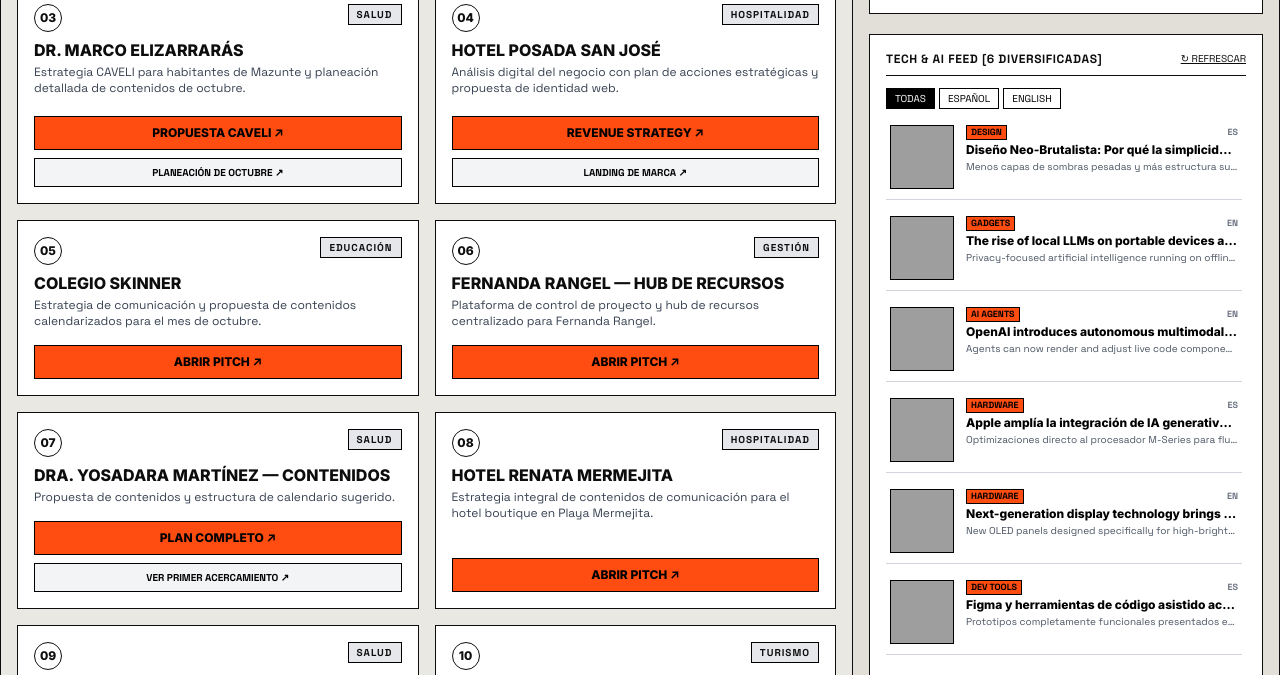
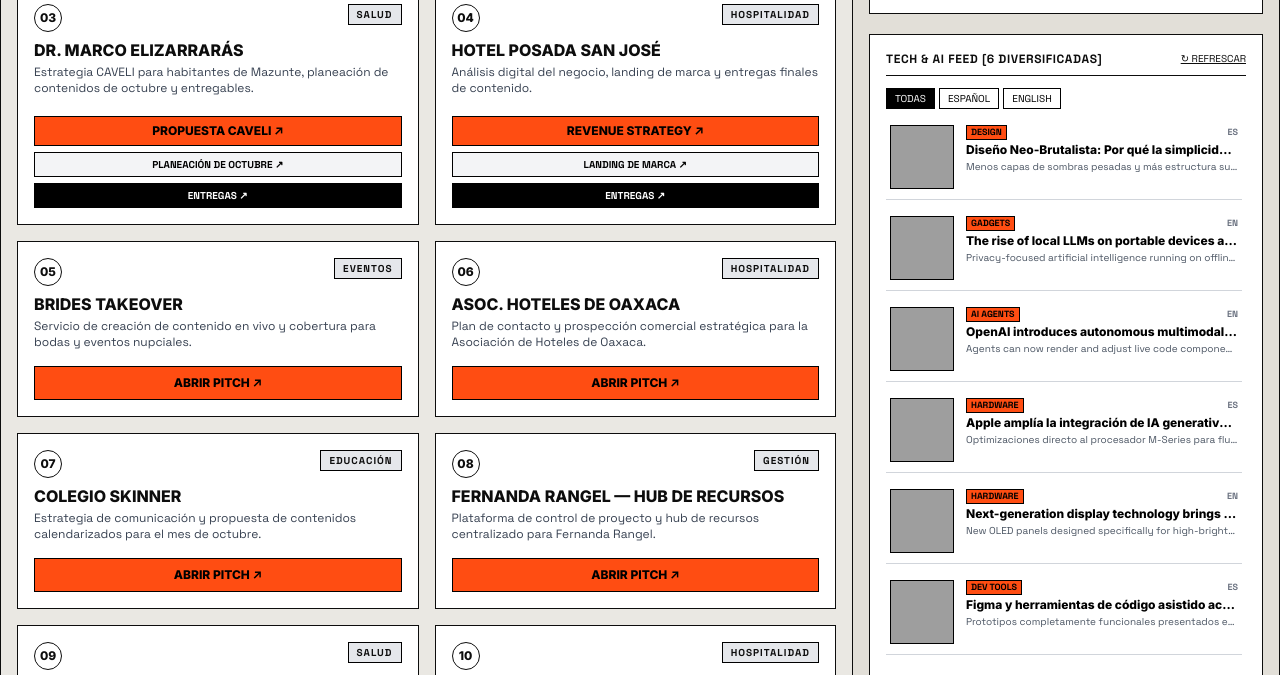
Before and after one commit to jonpisilmx/jon.links, a plain HTML site: page index.html in a window 1280 px wide. Shown: the part 700-1375 px from the top of the page. Drawn offline with nearby package versions, Linux system fonts and the light colour scheme; grey boxes are pictures that could not be loaded.

Commit message:
Update project counts and descriptions in index.html
Updated project counts and descriptions for various projects in index.html.

```diff
--- a/index.html
+++ b/index.html
@@ -116,7 +116,7 @@
 
         <div class="flex justify-between items-baseline mb-6 border-b border-brand-black pb-2">
           <h2 class="text-2xl font-black uppercase tracking-tight">Pitches & Demos</h2>
-          <span id="projectCount" class="text-xs font-mono-custom font-bold text-gray-700">[ 12 PROYECTOS ]</span>
+          <span id="projectCount" class="text-xs font-mono-custom font-bold text-gray-700">[ 14 PROYECTOS ]</span>
         </div>
 
         <div id="projectList" class="grid grid-cols-1 md:grid-cols-2 gap-4">
@@ -148,63 +148,95 @@
           </article>
 
           <!-- 03: DR. MARCO ELIZARRARÁS -->
-          <article class="brutalist-card bg-white p-4 flex flex-col justify-between" data-category="salud" data-title="dr marco elizarraras caveli contenidos mazunte planeacion octubre">
+          <article class="brutalist-card bg-white p-4 flex flex-col justify-between" data-category="salud" data-title="dr marco elizarraras caveli contenidos mazunte planeacion octubre entregas descargables">
             <div>
               <div class="flex justify-between items-start mb-2">
                 <span class="badge-number">03</span>
                 <span class="text-[10px] font-mono-custom font-bold uppercase tracking-widest bg-gray-200 px-2 py-0.5 border border-black">Salud</span>
               </div>
               <h3 class="text-base font-extrabold leading-tight uppercase mb-1">Dr. Marco Elizarrarás</h3>
-              <p class="text-xs text-gray-700 mb-3 font-mono-custom">Estrategia CAVELI para habitantes de Mazunte y planeación detallada de contenidos de octubre.</p>
+              <p class="text-xs text-gray-700 mb-3 font-mono-custom">Estrategia CAVELI para habitantes de Mazunte, planeación de contenidos de octubre y entregables.</p>
             </div>
-            <div class="flex flex-col gap-2 mt-2">
-              <a href="https://jonpisilmx.github.io/propuestacaveli" target="_blank" class="block w-full bg-brand-orange text-black font-bold text-center py-2 text-xs uppercase border border-black hover:bg-black hover:text-white transition-colors">
+            <div class="flex flex-col gap-1.5 mt-2">
+              <a href="https://jonpisilmx.github.io/propuestacaveli" target="_blank" class="block w-full bg-brand-orange text-black font-bold text-center py-1.5 text-xs uppercase border border-black hover:bg-black hover:text-white transition-colors">
                 PROPUESTA CAVELI ↗
               </a>
-              <a href="https://jonpisilmx.github.io/dr-elizarraras-contenidos-octubre/" target="_blank" class="block w-full bg-gray-100 text-black font-bold text-center py-1.5 text-[10px] uppercase border border-black hover:bg-black hover:text-white transition-colors font-mono-custom">
+              <a href="https://jonpisilmx.github.io/dr-elizarraras-contenidos-octubre/" target="_blank" class="block w-full bg-gray-100 text-black font-bold text-center py-1 text-[10px] uppercase border border-black hover:bg-black hover:text-white transition-colors font-mono-custom">
                 PLANEACIÓN DE OCTUBRE ↗
+              </a>
+              <a href="https://jonpisilmx.github.io/descargablesdrmarco/" target="_blank" class="block w-full bg-black text-white font-bold text-center py-1 text-[10px] uppercase border border-black hover:bg-brand-orange hover:text-black transition-colors font-mono-custom">
+                ENTREGAS ↗
               </a>
             </div>
           </article>
 
           <!-- 04: HOTEL POSADA SAN JOSÉ -->
-          <article class="brutalist-card bg-white p-4 flex flex-col justify-between" data-category="hospitalidad" data-title="hotel posada san jose analisis digital revenue">
+          <article class="brutalist-card bg-white p-4 flex flex-col justify-between" data-category="hospitalidad" data-title="hotel posada san jose analisis digital revenue entregas reels">
             <div>
               <div class="flex justify-between items-start mb-2">
                 <span class="badge-number">04</span>
                 <span class="text-[10px] font-mono-custom font-bold uppercase tracking-widest bg-gray-200 px-2 py-0.5 border border-black">Hospitalidad</span>
               </div>
               <h3 class="text-base font-extrabold leading-tight uppercase mb-1">Hotel Posada San José</h3>
-              <p class="text-xs text-gray-700 mb-3 font-mono-custom">Análisis digital del negocio con plan de acciones estratégicas y propuesta de identidad web.</p>
+              <p class="text-xs text-gray-700 mb-3 font-mono-custom">Análisis digital del negocio, landing de marca y entregas finales de contenido.</p>
             </div>
-            <div class="flex flex-col gap-2 mt-2">
-              <a href="https://jonpisilmx.github.io/posada-san-jose/" target="_blank" class="block w-full bg-brand-orange text-black font-bold text-center py-2 text-xs uppercase border border-black hover:bg-black hover:text-white transition-colors">
+            <div class="flex flex-col gap-1.5 mt-2">
+              <a href="https://jonpisilmx.github.io/posada-san-jose/" target="_blank" class="block w-full bg-brand-orange text-black font-bold text-center py-1.5 text-xs uppercase border border-black hover:bg-black hover:text-white transition-colors">
                 REVENUE STRATEGY ↗
               </a>
-              <a href="https://jonpisilmx.github.io/hotel-posada-san-jose/" target="_blank" class="block w-full bg-gray-100 text-black font-bold text-center py-1.5 text-[10px] uppercase border border-black hover:bg-black hover:text-white transition-colors font-mono-custom">
+              <a href="https://jonpisilmx.github.io/hotel-posada-san-jose/" target="_blank" class="block w-full bg-gray-100 text-black font-bold text-center py-1 text-[10px] uppercase border border-black hover:bg-black hover:text-white transition-colors font-mono-custom">
                 LANDING DE MARCA ↗
+              </a>
+              <a href="https://jonpisilmx.github.io/reelshpsj/" target="_blank" class="block w-full bg-black text-white font-bold text-center py-1 text-[10px] uppercase border border-black hover:bg-brand-orange hover:text-black transition-colors font-mono-custom">
+                ENTREGAS ↗
               </a>
             </div>
           </article>
 
-          <!-- 05: COLEGIO SKINNER -->
+          <!-- 05: BRIDES TAKEOVER -->
+          <article class="brutalist-card bg-white p-4 flex flex-col justify-between" data-category="hospitalidad" data-title="brides takeover wedding content creator bodas eventos">
+            <div>
+              <div class="flex justify-between items-start mb-2">
+                <span class="badge-number">05</span>
+                <span class="text-[10px] font-mono-custom font-bold uppercase tracking-widest bg-gray-200 px-2 py-0.5 border border-black">Eventos</span>
+              </div>
+              <h3 class="text-base font-extrabold leading-tight uppercase mb-1">Brides Takeover</h3>
+              <p class="text-xs text-gray-700 mb-4 font-mono-custom">Servicio de creación de contenido en vivo y cobertura para bodas y eventos nupciales.</p>
+            </div>
+            <a href="https://jonpisilmx.github.io/wedding-content-creator-/" target="_blank" class="block w-full bg-brand-orange text-black font-bold text-center py-2 text-xs uppercase border border-black hover:bg-black hover:text-white transition-colors">ABRIR PITCH ↗</a>
+          </article>
+
+          <!-- 06: PLAN DE CONTACTO ASOC MEX HOT DE OAX -->
+          <article class="brutalist-card bg-white p-4 flex flex-col justify-between" data-category="hospitalidad" data-title="plan de contacto asociacion de hoteles de oaxaca asoc mex hot de oax">
+            <div>
+              <div class="flex justify-between items-start mb-2">
+                <span class="badge-number">06</span>
+                <span class="text-[10px] font-mono-custom font-bold uppercase tracking-widest bg-gray-200 px-2 py-0.5 border border-black">Hospitalidad</span>
+              </div>
+              <h3 class="text-base font-extrabold leading-tight uppercase mb-1">Asoc. Hoteles de Oaxaca</h3>
+              <p class="text-xs text-gray-700 mb-4 font-mono-custom">Plan de contacto y prospección comercial estratégica para la Asociación de Hoteles de Oaxaca.</p>
+            </div>
+            <a href="https://jonpisilmx.github.io/asoc-mex-hot-de-oax/" target="_blank" class="block w-full bg-brand-orange text-black font-bold text-center py-2 text-xs uppercase border border-black hover:bg-black hover:text-white transition-colors">ABRIR PITCH ↗</a>
+          </article>
+
+          <!-- 07 -->
           <article class="brutalist-card bg-white p-4 flex flex-col justify-between" data-category="salud" data-title="colegio skinner propuesta contenidos octubre educacion">
             <div>
               <div class="flex justify-between items-start mb-2">
-                <span class="badge-number">05</span>
+                <span class="badge-number">07</span>
                 <span class="text-[10px] font-mono-custom font-bold uppercase tracking-widest bg-gray-200 px-2 py-0.5 border border-black">Educación</span>
               </div>
               <h3 class="text-base font-extrabold leading-tight uppercase mb-1">Colegio Skinner</h3>
               <p class="text-xs text-gray-700 mb-4 font-mono-custom">Estrategia de comunicación y propuesta de contenidos calendarizados para el mes de octubre.</p>
             </div>
-            <a href="https://jonpisilmx.github.io/skinner-octubre/" target="_blank" class="block w-full bg-brand-orange text-black font-bold text-center py-2 text-xs uppercase border border-black hover:bg-black hover:text-white transition-colors">ABRIR PITCH ↗</a>
+            <a href="https://jonpisilmx.github.io/skinner-contenidos-octubre/" target="_blank" class="block w-full bg-brand-orange text-black font-bold text-center py-2 text-xs uppercase border border-black hover:bg-black hover:text-white transition-colors">ABRIR PITCH ↗</a>
           </article>
 
-          <!-- 06 -->
+          <!-- 08 -->
           <article class="brutalist-card bg-white p-4 flex flex-col justify-between" data-category="hospitalidad" data-title="fernanda rangel hub recursos control proyecto">
             <div>
               <div class="flex justify-between items-start mb-2">
-                <span class="badge-number">06</span>
+                <span class="badge-number">08</span>
                 <span class="text-[10px] font-mono-custom font-bold uppercase tracking-widest bg-gray-200 px-2 py-0.5 border border-black">Gestión</span>
               </div>
               <h3 class="text-base font-extrabold leading-tight uppercase mb-1">Fernanda Rangel — Hub de Recursos</h3>
@@ -213,11 +245,11 @@
             <a href="https://jonpisilmx.github.io/ferrangel-controldeproyecto-y-recursos/" target="_blank" class="block w-full bg-brand-orange text-black font-bold text-center py-2 text-xs uppercase border border-black hover:bg-black hover:text-white transition-colors">ABRIR PITCH ↗</a>
           </article>
 
-          <!-- 07 -->
+          <!-- 09 -->
           <article class="brutalist-card bg-white p-4 flex flex-col justify-between" data-category="salud" data-title="dra yosadara martinez propuesta contenidos calendario">
             <div>
               <div class="flex justify-between items-start mb-2">
-                <span class="badge-number">07</span>
+                <span class="badge-number">09</span>
                 <span class="text-[10px] font-mono-custom font-bold uppercase tracking-widest bg-gray-200 px-2 py-0.5 border border-black">Salud</span>
               </div>
               <h3 class="text-base font-extrabold leading-tight uppercase mb-1">Dra. Yosadara Martínez — Contenidos</h3>
@@ -229,11 +261,11 @@
             </div>
           </article>
 
-          <!-- 08 -->
+          <!-- 10 -->
           <article class="brutalist-card bg-white p-4 flex flex-col justify-between" data-category="hospitalidad" data-title="hotel renata mermejita estrategia contenidos">
             <div>
               <div class="flex justify-between items-start mb-2">
-                <span class="badge-number">08</span>
+                <span class="badge-number">10</span>
                 <span class="text-[10px] font-mono-custom font-bold uppercase tracking-widest bg-gray-200 px-2 py-0.5 border border-black">Hospitalidad</span>
               </div>
               <h3 class="text-base font-extrabold leading-tight uppercase mb-1">Hotel Renata Mermejita</h3>
@@ -242,11 +274,11 @@
             <a href="https://jonpisilmx.github.io/calendariorenata/" target="_blank" class="block w-full bg-brand-orange text-black font-bold text-center py-2 text-xs uppercase border border-black hover:bg-black hover:text-white transition-colors">ABRIR PITCH ↗</a>
           </article>
 
-          <!-- 09 -->
+          <!-- 11 -->
           <article class="brutalist-card bg-white p-4 flex flex-col justify-between" data-category="salud" data-title="dra gina biopeau calendario trabajo diario">
             <div>
               <div class="flex justify-between items-start mb-2">
-                <span class="badge-number">09</span>
+                <span class="badge-number">11</span>
                 <span class="text-[10px] font-mono-custom font-bold uppercase tracking-widest bg-gray-200 px-2 py-0.5 border border-black">Salud</span>
               </div>
               <h3 class="text-base font-extrabold leading-tight uppercase mb-1">Dra. Gina Biopeau — Gestión Diario</h3>
@@ -255,11 +287,11 @@
             <a href="https://jonpisilmx.github.io/calendario-biopeau/" target="_blank" class="block w-full bg-brand-orange text-black font-bold text-center py-2 text-xs uppercase border border-black hover:bg-black hover:text-white transition-colors">ABRIR PITCH ↗</a>
           </article>
 
-          <!-- 10 -->
+          <!-- 12 -->
           <article class="brutalist-card bg-white p-4 flex flex-col justify-between" data-category="herramientas" data-title="ushy magical travels cupones cenzontle lenita">
             <div>
               <div class="flex justify-between items-start mb-2">
-                <span class="badge-number">10</span>
+                <span class="badge-number">12</span>
                 <span class="text-[10px] font-mono-custom font-bold uppercase tracking-widest bg-gray-200 px-2 py-0.5 border border-black">Turismo</span>
               </div>
               <h3 class="text-base font-extrabold leading-tight uppercase mb-1">Ushy Travels — Cupones</h3>
@@ -271,11 +303,11 @@
             </div>
           </article>
 
-          <!-- 11 -->
+          <!-- 13 -->
           <article class="brutalist-card bg-white p-4 flex flex-col justify-between" data-category="hospitalidad" data-title="ushy magical travels pagina reservas landing">
             <div>
               <div class="flex justify-between items-start mb-2">
-                <span class="badge-number">11</span>
+                <span class="badge-number">13</span>
                 <span class="text-[10px] font-mono-custom font-bold uppercase tracking-widest bg-gray-200 px-2 py-0.5 border border-black">Hospitalidad</span>
               </div>
               <h3 class="text-base font-extrabold leading-tight uppercase mb-1">Ushy Travels — Reservas</h3>
@@ -284,11 +316,11 @@
             <a href="https://jonpisilmx.github.io/reserva/" target="_blank" class="block w-full bg-brand-orange text-black font-bold text-center py-2 text-xs uppercase border border-black hover:bg-black hover:text-white transition-colors">ABRIR PITCH ↗</a>
           </article>
 
-          <!-- 12 -->
+          <!-- 14 -->
           <article class="brutalist-card bg-white p-4 flex flex-col justify-between" data-category="herramientas" data-title="administrador gastos viaje octubre veka veka familia">
             <div>
               <div class="flex justify-between items-start mb-2">
-                <span class="badge-number">12</span>
+                <span class="badge-number">14</span>
                 <span class="text-[10px] font-mono-custom font-bold uppercase tracking-widest bg-gray-200 px-2 py-0.5 border border-black">Herramientas</span>
               </div>
               <h3 class="text-base font-extrabold leading-tight uppercase mb-1">Gastos de Viaje — Octubre</h3>
```
